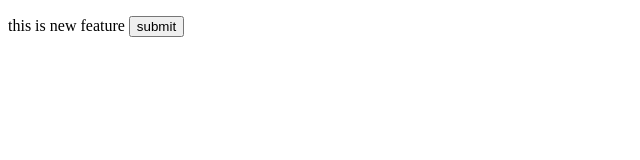
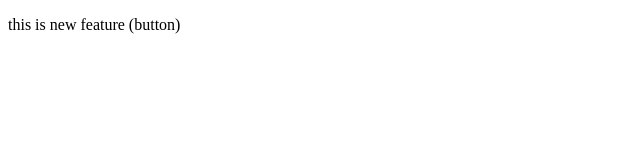
Before and after one commit to Atharva-Devloper/Local-Repo, a plain HTML site: page local_repo/index.html in a window 1280 px wide. Shown: the full height of the page, 0-640 px from the left. Drawn offline with Linux system fonts and the light colour scheme.

```diff
--- a/local_repo/index.html
+++ b/local_repo/index.html
@@ -6,6 +6,6 @@
     <title>Document</title>
 </head>
 <body>
-    <p>this is new feature <button>submit</button></p>
+    <p>this is new feature (button)</p>
 </body>
 </html>
```
